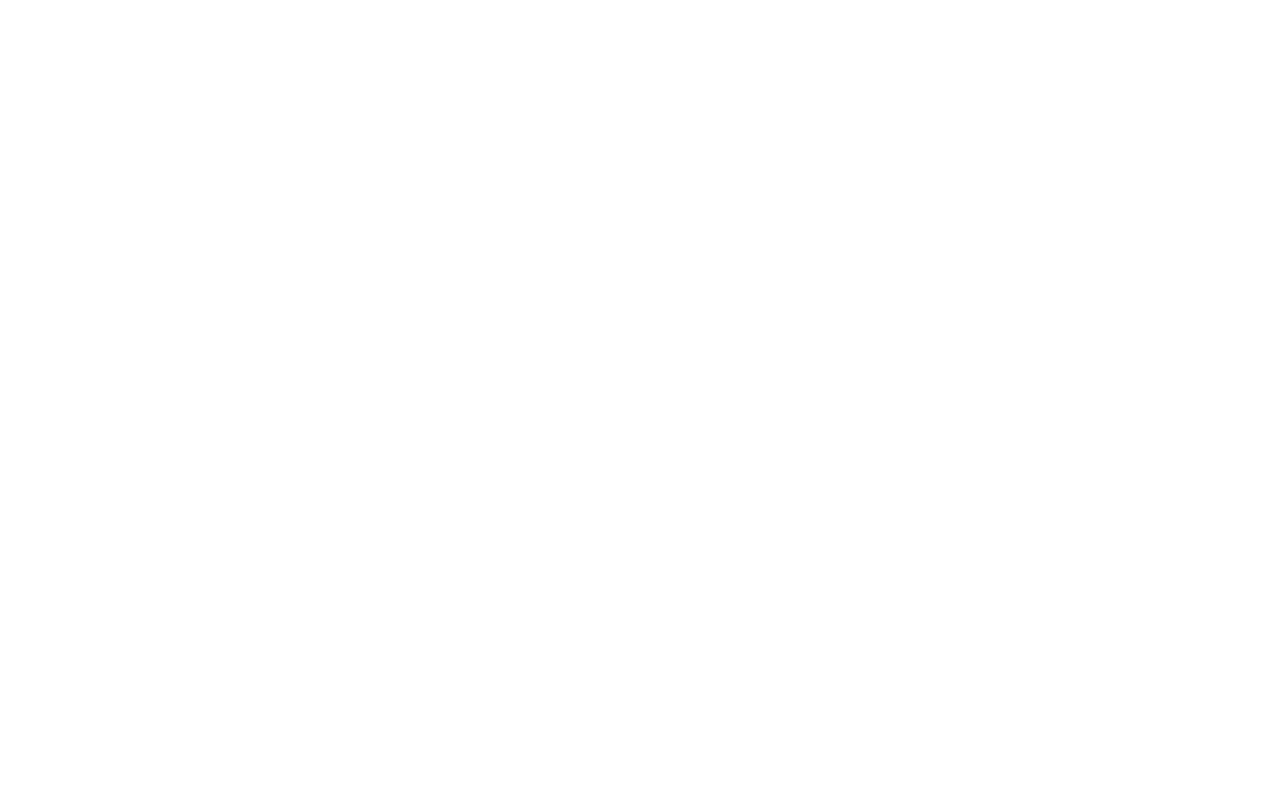
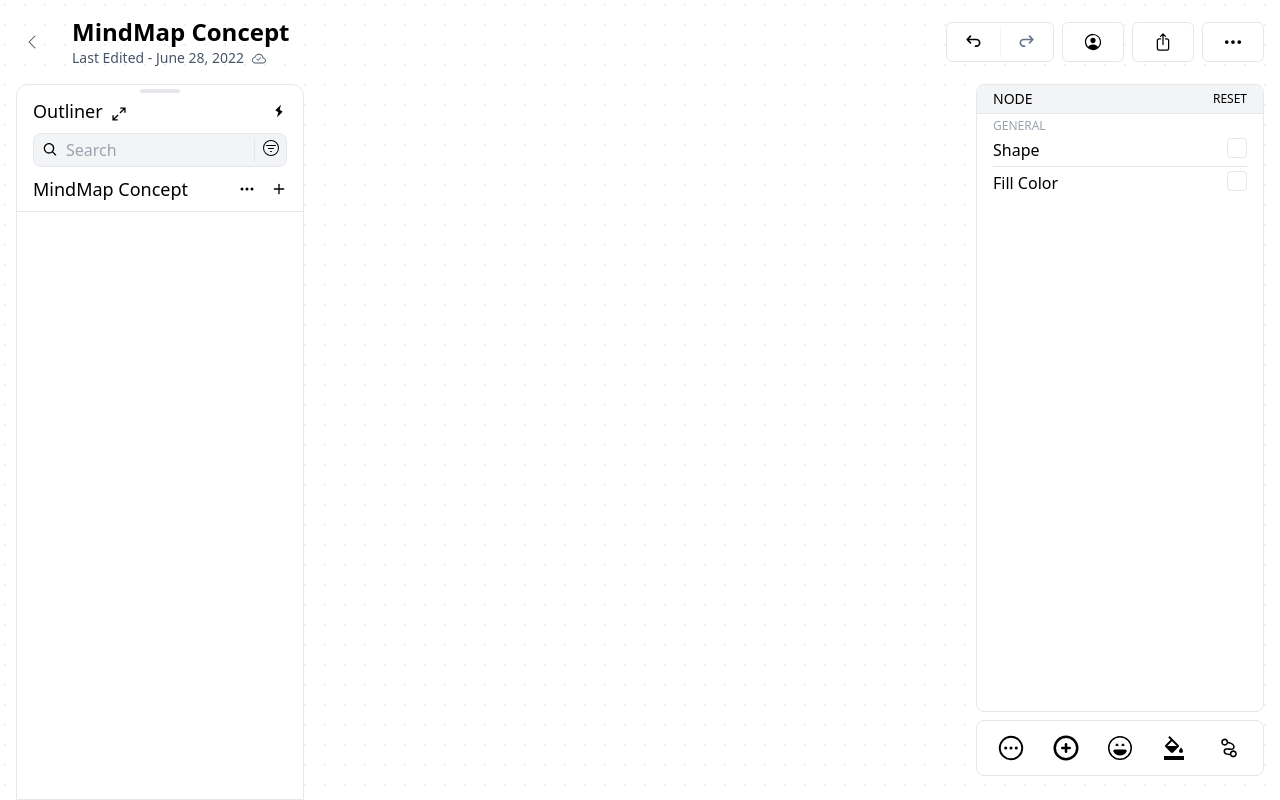
Before and after one commit to darkjoka/mind, a Next.js app: page / in a window 1280 px wide. Built offline with nearby package versions, Linux system fonts and the light colour scheme.

Commit message:
compose page

```diff
--- a/pages/index.tsx
+++ b/pages/index.tsx
@@ -1,16 +1,31 @@
 import Head from "next/head";
 import BackDrop from "../components/backDrop";
+import NavigationBar from "../components/navigationBar";
+import MapInformationBar from "../components/mapInformationBar";
+import NodeCharacterBar from "../components/nodeCharacterBar";
 
 export default function Home() {
   return (
     <>
       <Head>
         <title>Mind</title>
-        <meta name="description" content="Generated by create next app" />
+        <meta name="description" content="Mind app" />
         <meta name="viewport" content="width=device-width, initial-scale=1" />
         <link rel="icon" href="/favicon.ico" />
       </Head>
-      <main></main>
+      <main>
+        <BackDrop />
+        <div className=" flex flex-col h-screen">
+          <NavigationBar />
+          <div className="flex-grow mx-4 flex justify-between">
+            <MapInformationBar />
+
+            <div>
+              <NodeCharacterBar />
+            </div>
+          </div>
+        </div>
+      </main>
     </>
   );
 }
```
